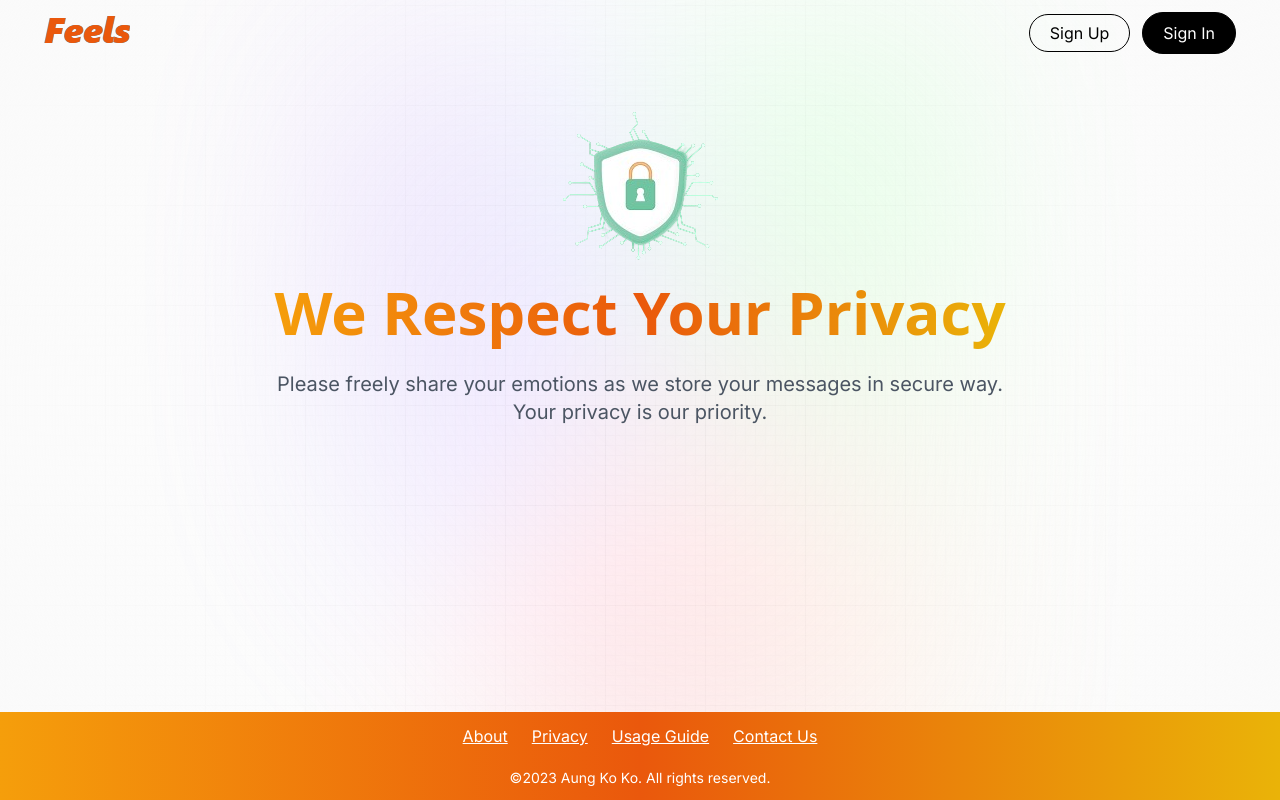
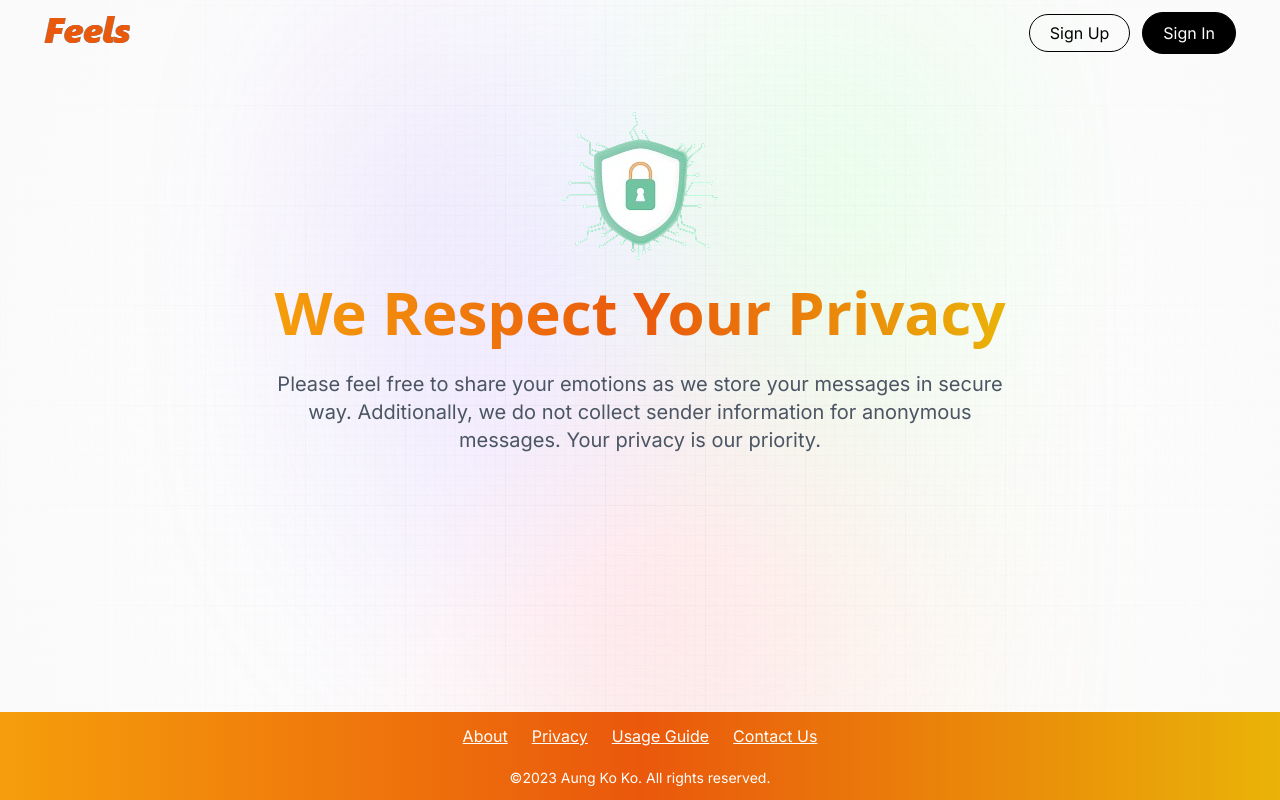
Before and after one commit to aungkoko-coding/Feels, a Next.js app: page /privacy in a window 1280 px wide. Built offline with nearby package versions, Linux system fonts and the light colour scheme; no server answers.

Commit message:
fix grammar issues

```diff
--- a/app/(main)/feed/page.tsx
+++ b/app/(main)/feed/page.tsx
@@ -34,7 +34,7 @@ const FeedPage = () => {
       <h1 className="title-font text-4xl font-extrabold sm:text-5xl orange_gradient py-2 text-center">
         What others feel?
       </h1>
-      <p className="text-center">Here is the list of last 30 videos</p>
+      <p className="text-center">Here is a list of the latest 30 videos.</p>
       <div className="grid grid-cols-1 sm:grid-cols-2 md:grid-cols-3 xl:grid-cols-4 gap-x-3 gap-y-5 my-10">
         {isPending ? (
           <>
--- a/app/(main)/privacy/page.tsx
+++ b/app/(main)/privacy/page.tsx
@@ -6,8 +6,9 @@ const PrivacyPage = () => {
         We Respect Your Privacy
       </h1>
       <p className="desc text-center">
-        Please freely share your emotions as we store your messages in secure
-        way. Your privacy is our priority.
+        Please feel free to share your emotions as we store your messages in
+        secure way. Additionally, we do not collect sender information for
+        anonymous messages. Your privacy is our priority.
       </p>
     </section>
   );
--- a/app/ui/feed/item.tsx
+++ b/app/ui/feed/item.tsx
@@ -12,7 +12,7 @@ const FeedItem = ({
     <article className="flex flex-col">
       <Link
         href={`/feed/play?vid=${id}`}
-        className="relative overflow-hidden group rounded-md"
+        className="relative overflow-hidden group rounded-md bg-gray-500"
       >
         <img
           src={thumbnailUrl}
--- a/app/ui/message-form/youtube-form.tsx
+++ b/app/ui/message-form/youtube-form.tsx
@@ -102,7 +102,7 @@ const YoutubeForm = ({
         name="description"
         id="description"
         rows={3}
-        placeholder="Tell me how it relate to this video..."
+        placeholder="Tell me about this video...(optional)"
         className="px-5 py-4 w-full outline-none rounded-xl bg-white text-lg font-medium placeholder:text-black/40 placeholder:font-medium"
         value={formData.description}
         onChange={handleChange}
```
